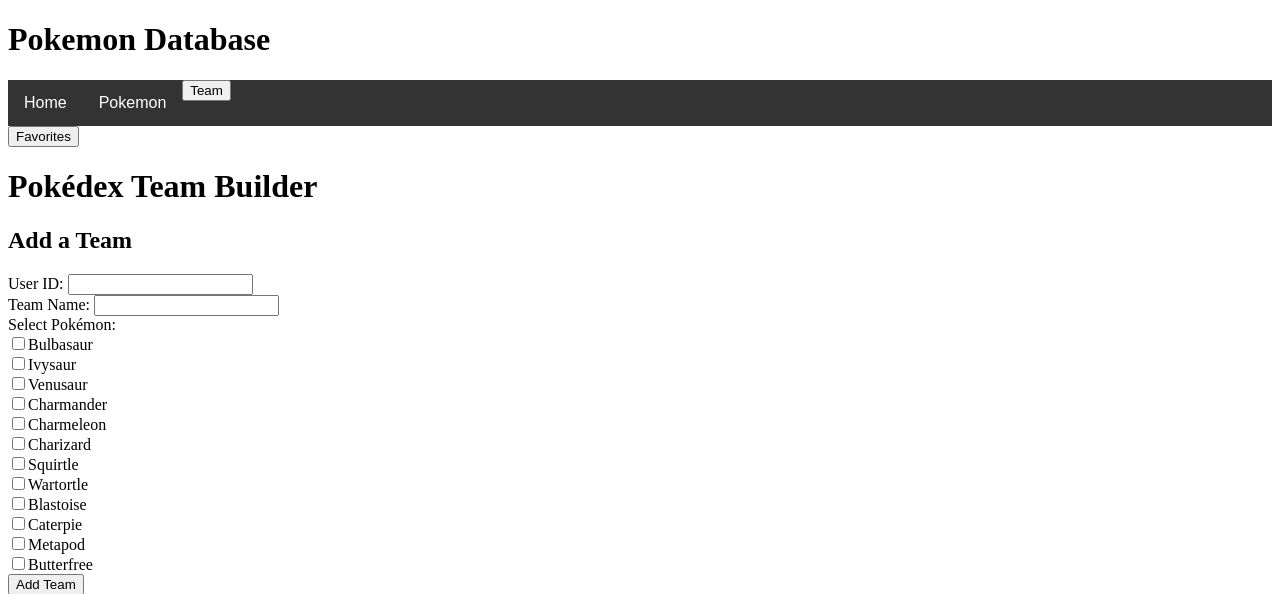
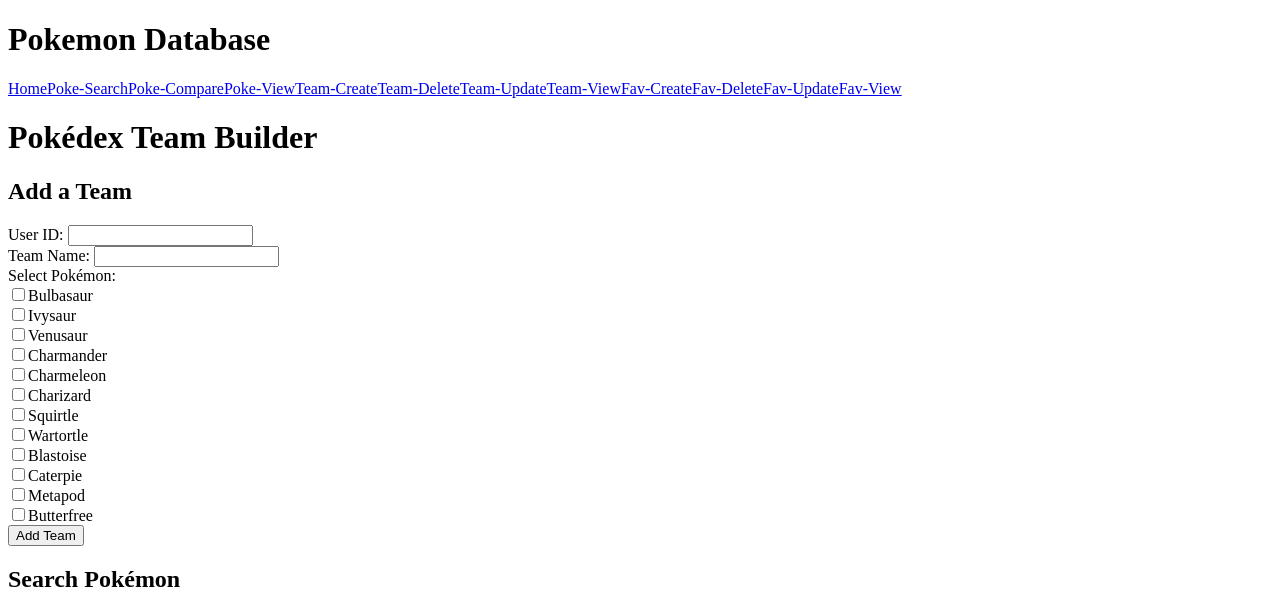
Before and after one commit to elysemc1/db_final_proj, a PHP site: page / in a window 1280 px wide. Shown: the top 594 px of the page. Run offline with PHP 8.4, Linux system fonts and the light colour scheme; data comes from the database, SQL or seed files in the repository; data that the repository does not hold is empty.

Commit message:
these should work

```diff
--- a/index.php
+++ b/index.php
@@ -8,7 +8,7 @@
     echo '<body>';
     echo '<h1>Pokédex Team Builder</h1>';
     echo '<h2>Add a Team</h2>';
-    echo '<form action="add_team.php" method="post">';
+    echo '<form action="createTeam.php" method="post">';
     echo 'User ID: <input type="number" name="user_id" required><br>';
     echo 'Team Name: <input type="text" name="team_name" required><br>';
     echo 'Select Pokémon: <br>';
--- a/pokeHeader.php
+++ b/pokeHeader.php
@@ -13,47 +13,24 @@
 	echo '<header>';
 	echo '<h1>Pokemon Database</h1>';
 	echo '</header>';
-
-
-	echo '<div class="navbar">';
+	echo '<nav>';
 
 	echo '<a href="index.php">Home</a>';
 
-	echo '<div class="dropdown">';
-	echo '<button class="dropbtn">Pokemon';
-	echo '<i class="fa fa-caret-down"></i>';
-	echo '</button>';
-	echo '<div class="dropdown-content">';
-	echo '<a href="searchPokemon.php">Search</a>';
-	echo '<a href="comparePokemon.php">Compare</a>';
-	echo '<a href="viewPokemon.php">View</a>';
-	echo '</div>';
-	echo '</div>';
+	echo '<a href="searchPokemon.php">Poke-Search</a>';
+	echo '<a href="comparePokemon.php">Poke-Compare</a>';
+	echo '<a href="viewPokemon.php">Poke-View</a>';
 
-	echo '<button class="dropbtn">Team';
-	echo '<i class="fa fa-caret-down"></i>';
-	echo '</button>';
-	echo '<div class="dropdown-content">';
-	echo '<a href="createTeam.php">Create</a>';
-	echo '<a href="deleteTeam.php">Delete</a>';
-	echo '<a href="updateTeam.php">Update</a>';
-	echo '<a href="viewTeam.php">View</a>';
-	echo '</div>';
-	echo '</div>';
+	echo '<a href="createTeam.php">Team-Create</a>';
+	echo '<a href="deleteTeam.php">Team-Delete</a>';
+	echo '<a href="updateTeam.php">Team-Update</a>';
+	echo '<a href="viewTeam.php">Team-View</a>';
 
-	echo '<button class="dropbtn">Favorites';
-	echo '<i class="fa fa-caret-down"></i>';
-	echo '</button>';
-	echo '<div class="dropdown-content">';
-	echo '<a href="createFav.php">Create</a>';
-	echo '<a href="deleteFav.php">Delete</a>';
-	echo '<a href="updateFav.php">Update</a>';
-	echo '<a href="viewFav.php">View</a>';
-	echo '</div>';
-	echo '</div>';
+	echo '<a href="createFav.php">Fav-Create</a>';
+	echo '<a href="deleteFav.php">Fav-Delete</a>';
+	echo '<a href="updateFav.php">Fav-Update</a>';
+	echo '<a href="viewFav.php">Fav-View</a>';
 
-
-
-	echo '</div>';
+	echo '</nav>';
 
 ?>
```
